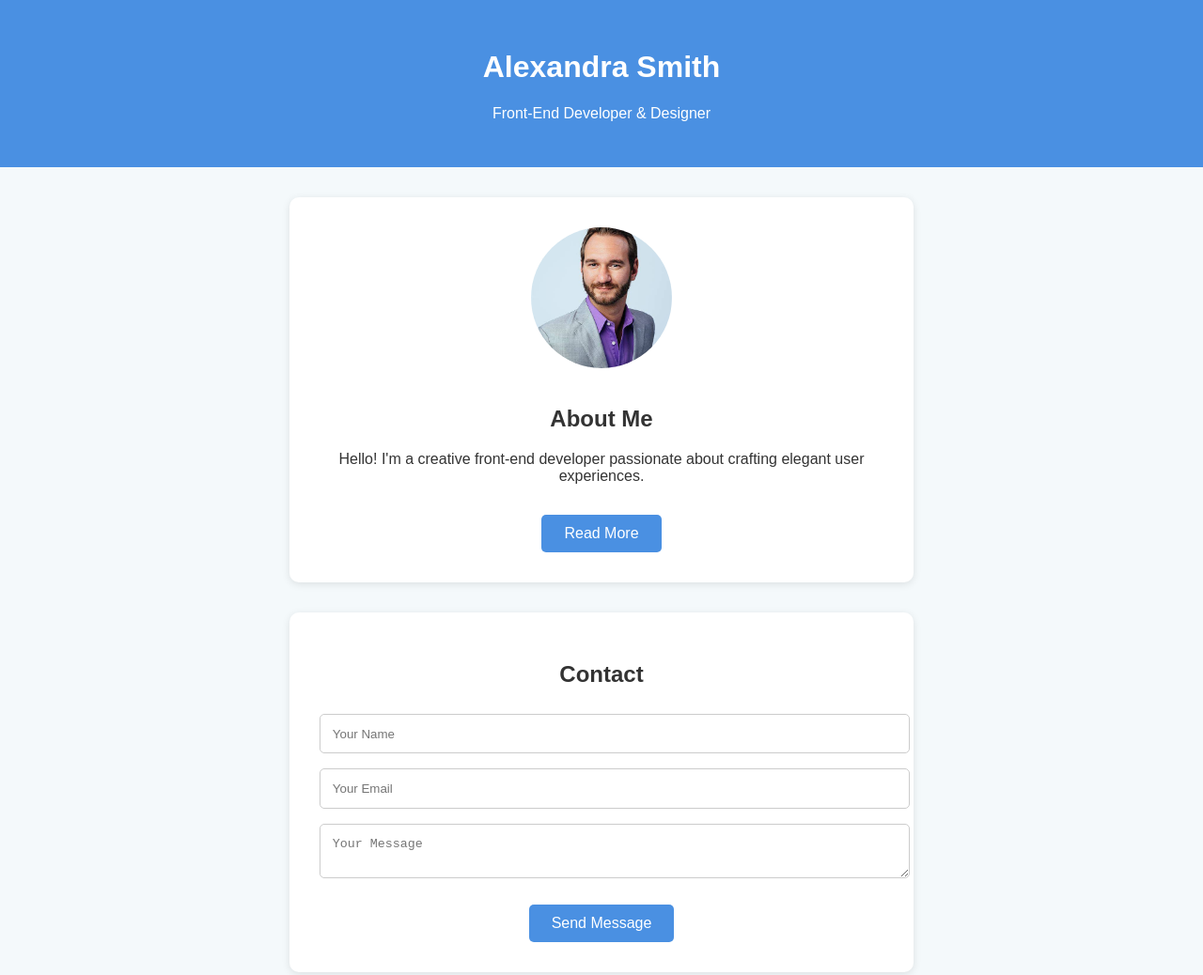
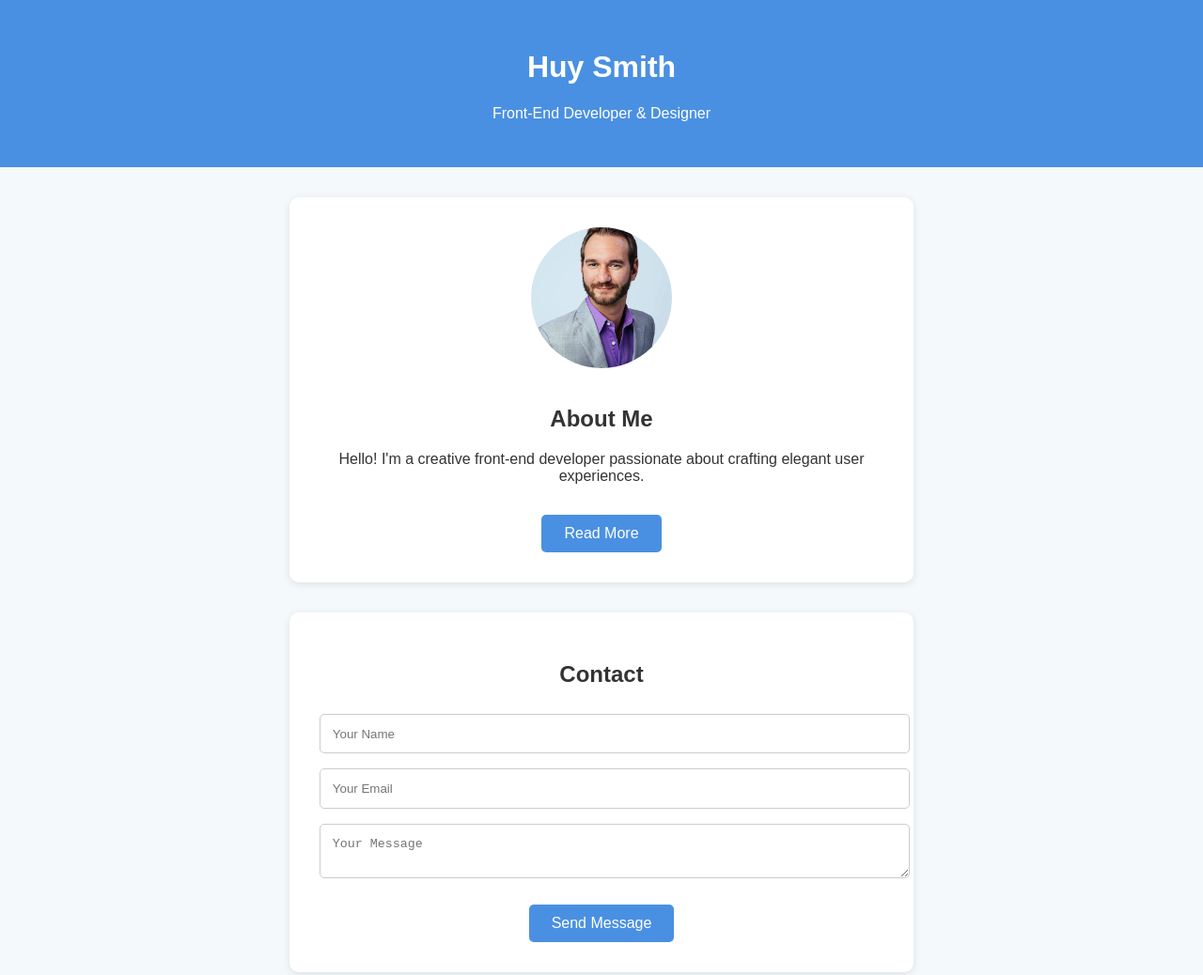
Before and after one commit to gmralex/test, a website: page index.html in a window 1280 px wide. Shown: the top 1038 px of the page at 94% size. Drawn offline with Linux system fonts and the light colour scheme.

```diff
--- a/index.html
+++ b/index.html
@@ -9,7 +9,7 @@
 <body>
 
 <header class="fade-in">
-  <h1>Alexandra Smith</h1>
+  <h1>Huy Smith</h1>
   <p>Front-End Developer & Designer</p>
 </header>
 
```
